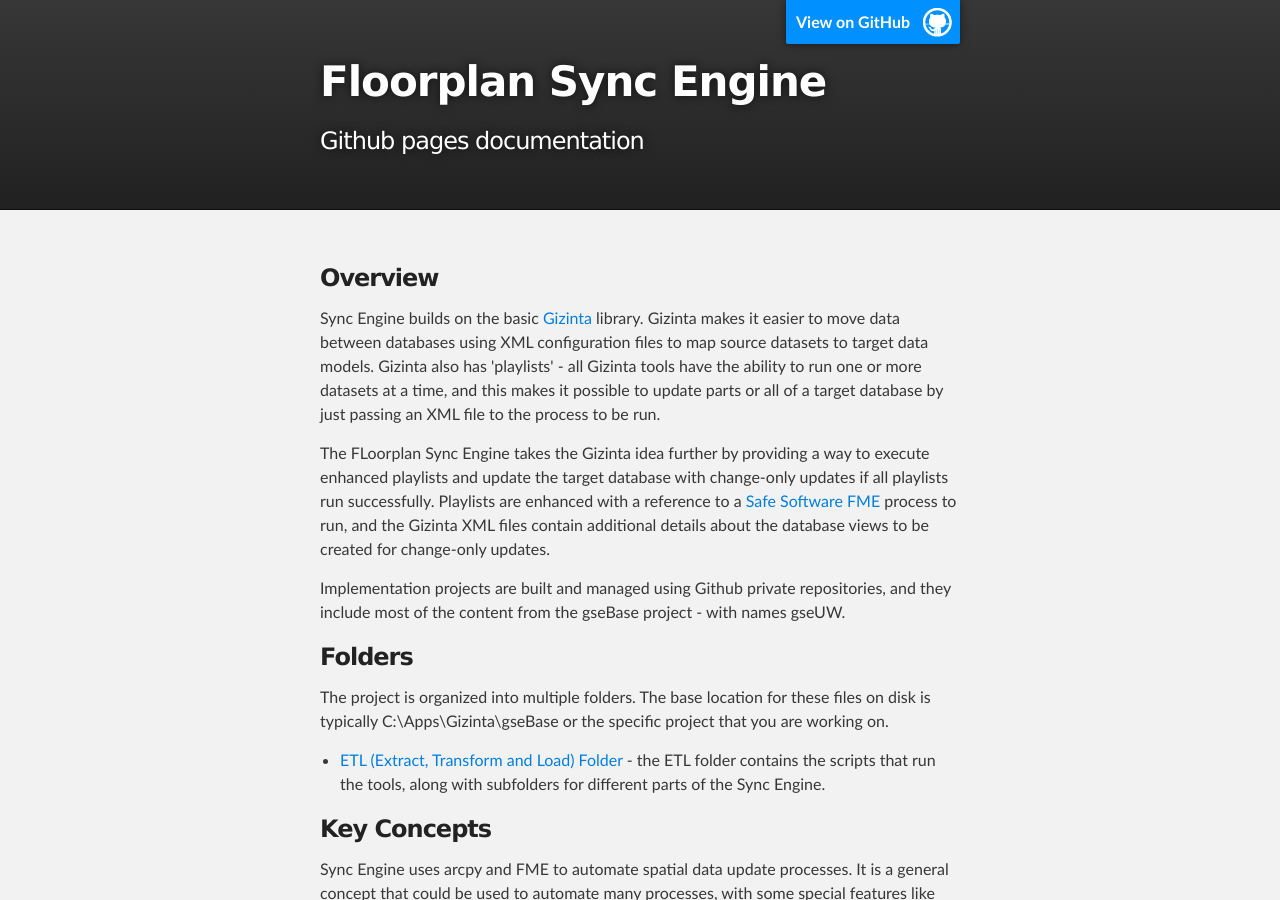
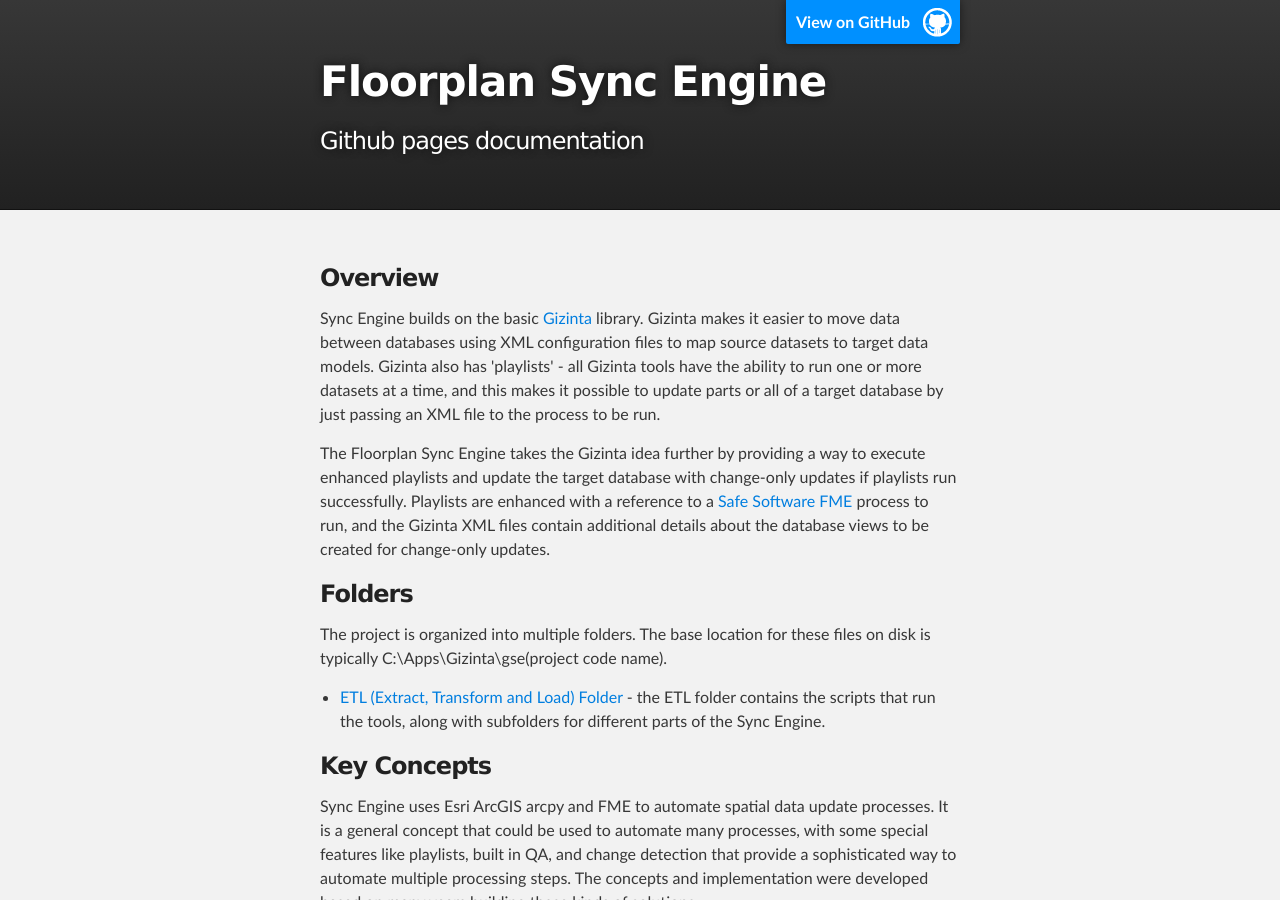
Before and after one commit to Vertex3/gseBase, a Jekyll site: the page built from index.html, in a window 1280 px wide and 900 px high. Built offline with Jekyll 4.4.1, drawn with Linux system fonts in a browser that asks for light colours; some of the changed text lies outside the part shown.

Commit message:
Update index.html

```diff
--- a/index.html
+++ b/index.html
@@ -17,18 +17,16 @@
 	  <h3><a id="welcome" class="anchor" href="#welcome" aria-hidden="true"><span class="octicon octicon-link"></span></a>Overview</h3>
         <p>Sync Engine builds on the basic <a href="http://github.com/Gizinta/gzTools" target='new'>Gizinta</a> library. Gizinta makes it easier to move data between databases using XML configuration files to map source datasets to target data models. Gizinta also has 'playlists' - all Gizinta tools have the ability to run one or more datasets at a time, and this makes it possible to update parts or all of a target database by just passing an XML file to the process to be run.</p>
 
-        <p>The FLoorplan Sync Engine takes the Gizinta idea further by providing a way to execute enhanced playlists and update the target database with change-only updates if all playlists run successfully. Playlists are enhanced with a reference to a <a href='http://safe.com' target='new'>Safe Software FME</a> process to run, and the Gizinta XML files contain additional details about the database views to be created for change-only updates.</p>
-
-        <p>Implementation projects are built and managed using Github private repositories, and they include most of the content from the gseBase project - with names gseUW.</p>
+        <p>The Floorplan Sync Engine takes the Gizinta idea further by providing a way to execute enhanced playlists and update the target database with change-only updates if playlists run successfully. Playlists are enhanced with a reference to a <a href='http://safe.com' target='new'>Safe Software FME</a> process to run, and the Gizinta XML files contain additional details about the database views to be created for change-only updates.</p>
 
         <h3>Folders</h3>
-		<p>The project is organized into multiple folders. The base location for these files on disk is typically C:\Apps\Gizinta\gseBase or the specific project that you are working on.</p>
+		<p>The project is organized into multiple folders. The base location for these files on disk is typically C:\Apps\Gizinta\gse(project code name).</p>
 
 <ul>
   <li><a href="{{ site.url }}ETL/index.html">ETL (Extract, Transform and Load) Folder</a> - the ETL folder contains the scripts that run the tools, along with subfolders for different parts of the Sync Engine.</li>
 </ul>
         <h3>Key Concepts</h3>
-        <p>Sync Engine uses arcpy and FME to automate spatial data update processes. It is a general concept that could be used to automate many processes, with some special features like playlists, built in QA, and change detection that provide a sophisticated way to automate multiple processing steps. The concepts and implementation were developed based on many years building these kinds of solutions.</p>
+        <p>Sync Engine uses Esri ArcGIS arcpy and FME to automate spatial data update processes. It is a general concept that could be used to automate many processes, with some special features like playlists, built in QA, and change detection that provide a sophisticated way to automate multiple processing steps. The concepts and implementation were developed based on many years building these kinds of solutions.</p>
           <p>Currently the emphasis is on Campus Floorplans and Routing sync from CAD-GIS. In this space, the main requirement is to build and incrementally update a seamless 2D and 3D Campus database from source CAD drawings. This requires an industrial-strength solution that is capable of handling large volumes of data with minimal support beyond the maintenance of the source drawings. There are many challenges for a solution like this:</p>
         <ul>
           <li>Coordinate transformation from paper space to geographic space</li>
```
